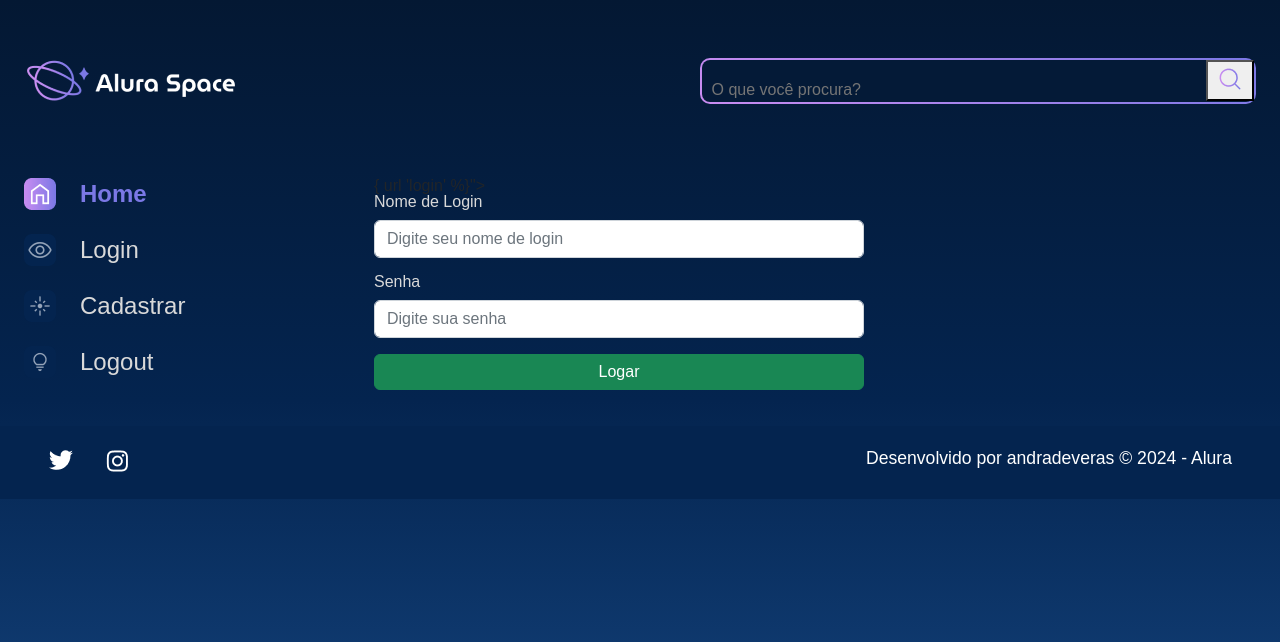
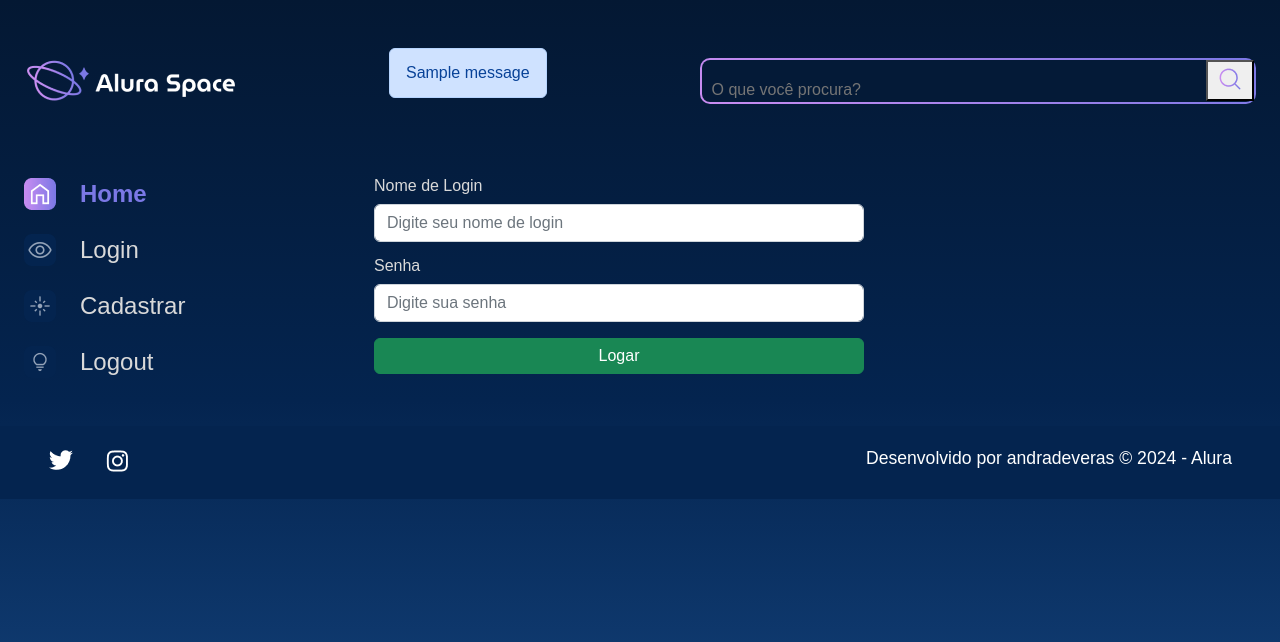
Before and after one commit to andradeveras/alura-space, a Django app: page /login/ in a window 1280 px wide. Shown: the top 642 px of the page. Run offline with Django 5.2, Linux system fonts and the light colour scheme; tables that the repository leaves empty hold one stand-in row (values such as "Sample post"); one stand-in notice (Sample message) is shown.

Commit message:
Create a logic to login and error messages

```diff
--- a/templates/galeria/base.html
+++ b/templates/galeria/base.html
@@ -10,6 +10,7 @@
     <link rel="preconnect" href="https://fonts.googleapis.com">
     <link rel="preconnect" href="https://fonts.gstatic.com" crossorigin>
     <link href="https://fonts.googleapis.com/css2?family=Poppins:wght@400;500;600&display=swap" rel="stylesheet">
+    <link href="https://cdn.jsdelivr.net/npm/bootstrap@5.2.2/dist/css/bootstrap.min.css" rel="stylesheet" integrity="sha384-Zenh87qX5JnK2Jl0vWa8Ck2rdkQ2Bzep5IDxbcnCeuOxjzrPF/et3URy9Bv1WTRi" crossorigin="anonymous">
     <link rel="stylesheet" href="{% static '/styles/style.css' %}">
 </head>
 
--- a/templates/galeria/partials/_menu.html
+++ b/templates/galeria/partials/_menu.html
@@ -2,6 +2,11 @@
 <div class="pagina-inicial">
     <header class="cabecalho">
         <img src="{% static '/assets/logo/Logo(2).png' %}" alt="Logo da Alura Space" />
+        {% for message in messages %}
+            <div class="alert alert-primary">
+                <p id=" messages">{{ message }}</p>
+            </div>
+        {%endfor%}
         <div class="cabecalho__busca">
             <div class="busca__fundo">
                 <form action="{% url 'buscar' %}">
--- a/templates/usuarios/cadastro.html
+++ b/templates/usuarios/cadastro.html
@@ -20,6 +20,11 @@
     <div class="pagina-inicial">
         <header class="cabecalho">
             <img src="{% static '/assets/logo/Logo(2).png' %}" alt="Logo da Alura Space" />
+            {% for message in messages %}
+            <div class="alert alert-primary">
+                <p id=" messages">{{ message }}</p>
+            </div>
+            {%endfor%}
             <div class="cabecalho__busca">
                 <div class="busca__fundo">
                     <form action="{% url 'buscar' %}">
--- a/templates/usuarios/login.html
+++ b/templates/usuarios/login.html
@@ -20,6 +20,11 @@
     <div class="pagina-inicial">
         <header class="cabecalho">
             <img src="{% static '/assets/logo/Logo(2).png' %}" alt="Logo da Alura Space" />
+            {% for message in messages %}
+            <div class="alert alert-primary">
+                <p id=" messages">{{ message }}</p>
+            </div>
+            {%endfor%}
             <div class="cabecalho__busca">
                 <div class="busca__fundo">
                     <form action="{% url 'buscar' %}">
@@ -41,7 +46,7 @@
                 </nav>
             </section>
             <section class="galeria" style="margin-left: 5em">
-                <form action="{% url 'login' %}" method="post">{ url 'login' %}">
+                <form action="{% url 'login' %}" method="post">
                     {% csrf_token %}
                     <div class="row">
                         {% for field in form.visible_fields %}
--- a/usuarios/forms.py
+++ b/usuarios/forms.py
@@ -1,7 +1,7 @@
 from django import forms
 
 class LoginForms(forms.Form):
-    name_login = forms.CharField(
+    nome_login = forms.CharField(
         label = 'Nome de Login',
         required = True,
         max_length = 30,
--- a/usuarios/views.py
+++ b/usuarios/views.py
@@ -1,9 +1,31 @@
 from django.shortcuts import render, redirect
 from usuarios.forms import LoginForms, CadastroForms
 from django.contrib.auth.models import User
+from django.contrib import auth
+from django.contrib import messages
 
 def login(request):
     form = LoginForms()
+
+    if request.method == "POST":
+        form = LoginForms(request.POST)
+
+        if form.is_valid():
+            nome = form["nome_login"].value()
+            senha = form["senha"].value()
+        usuario = auth.authenticate(
+            request,
+            username=nome,
+            password=senha
+        )
+        if usuario is not None:
+            auth.login(request, usuario)
+            messages.success(request, f"{nome} Logado com sucesso")
+            return redirect('index')
+        else:
+            messages.error(request, "Usuário ou senha inválidos")
+            return redirect('login')
+
     return render(request, "usuarios/login.html", {"form": form})
 
 def cadastro(request):
@@ -14,12 +36,14 @@ def cadastro(request):
 
         if form.is_valid():
             if form["senha1"].value() != form["senha2"].value():
+                messages.error(request, "Senhas não conferem")
                 return redirect('cadastro')
             nome=form["nome_cadastro"].value()
             email=form["email"].value()
             senha=form["senha1"].value()
 
             if User.objects.filter(username=nome).exists():
+                messages.error(request, "Nome de usuário já cadastrado")
                 return redirect('cadastro')
 
             usuario = User.objects.create_user(
@@ -28,6 +52,7 @@ def cadastro(request):
                 password=senha
             )
             usuario.save()
+            messages.success(request, f"{nome} cadastrado com sucesso")
             return redirect('login')
 
     return render(request, "usuarios/cadastro.html", {"form": form})
```
